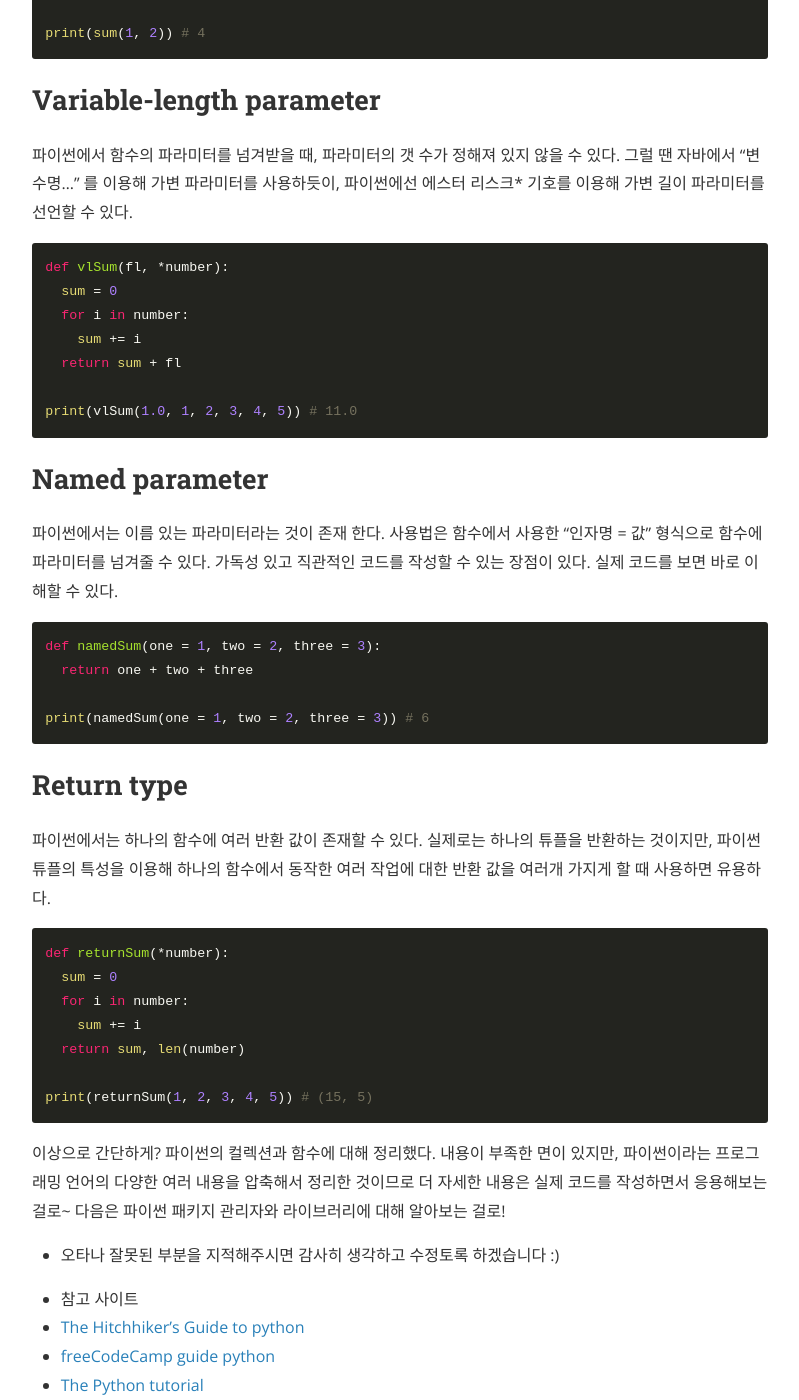
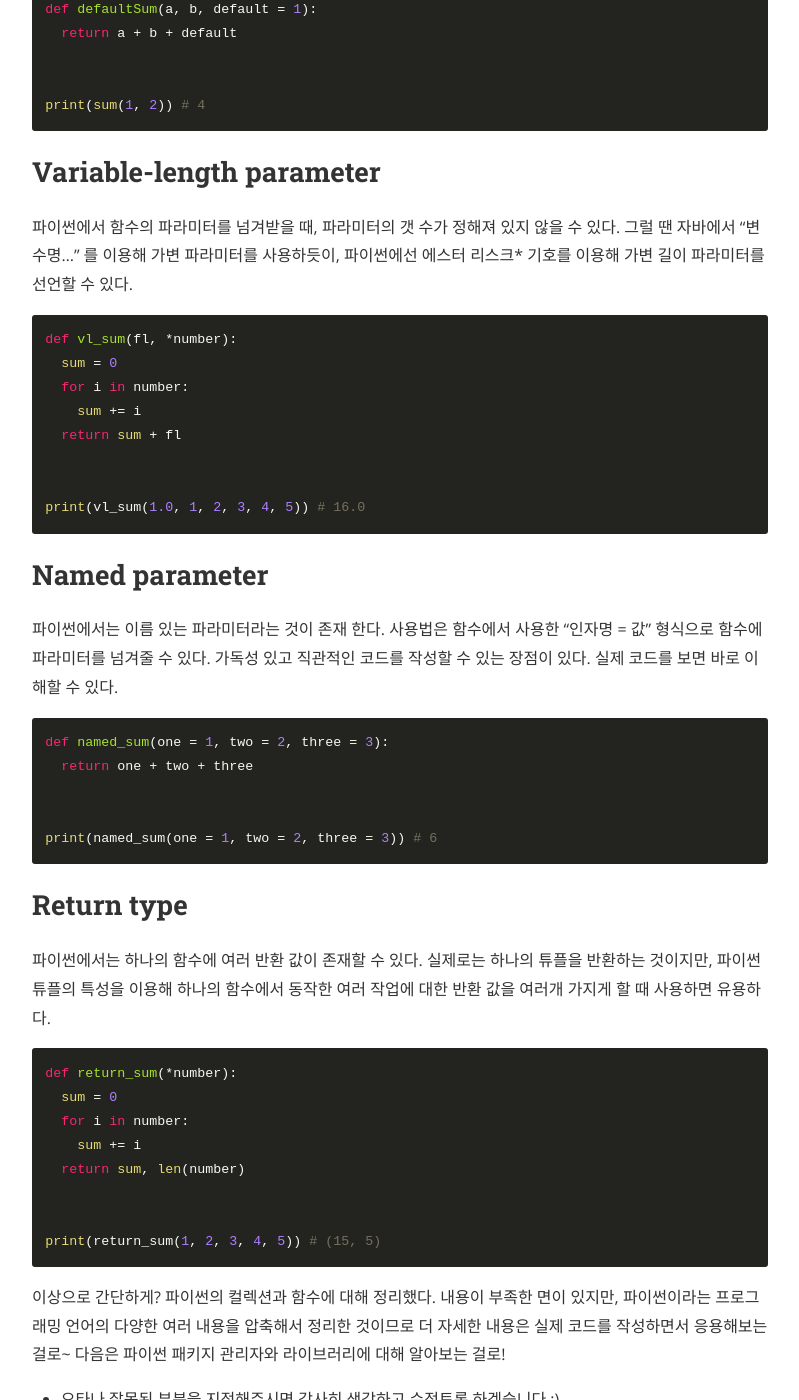
Before and after one commit to SeongJaeMoon/SeongjaeMoon.github.io, a Jekyll site: the page built from _posts/2018-03-29-python-course2.md, in a window 1280 px wide and 1400 px high, scrolled down 10714 px. Shown: the whole window, without its empty margins (240-1039 px from the left). Built offline with Jekyll 4.4.1, drawn with Linux system fonts in a browser that asks for light colours; nearby versions of some CDN libraries; comment, search, counter and statistics services are not loaded.

Commit message:
fixed something

````diff
--- a/_posts/2018-03-29-python-course2.md
+++ b/_posts/2018-03-29-python-course2.md
@@ -293,6 +293,7 @@ def gen(): # gen 함수 정의 및 yield 키워드를 통해 Generator 함수로
 
 g = gen() # generator 객체를 변수에 할당 가능
 print(next(g)) # 1
+
 for i in g:
     print(i, end='') # 2345
 
@@ -306,6 +307,7 @@ for i in g:
 def sum(a, b): # def 함수명(파라미터)
   return a + b # 반환값
 
+
 print(sum(3, 5)) # 8
 ```
 ## Default parameter
@@ -314,37 +316,41 @@ print(sum(3, 5)) # 8
 def defaultSum(a, b, default = 1):
   return a + b + default
 
+
 print(sum(1, 2)) # 4
 ```
 ## Variable-length parameter
 파이썬에서 함수의 파라미터를 넘겨받을 때, 파라미터의 갯 수가 정해져 있지 않을 수 있다. 그럴 땐 자바에서 "변수명..." 를 이용해 가변 파라미터를 사용하듯이, 파이썬에선 에스터 리스크* 기호를 이용해 가변 길이 파라미터를 선언할 수 있다.
 ```python
-def vlSum(fl, *number):
+def vl_sum(fl, *number):
   sum = 0
   for i in number:
     sum += i
   return sum + fl
 
-print(vlSum(1.0, 1, 2, 3, 4, 5)) # 11.0
+
+print(vl_sum(1.0, 1, 2, 3, 4, 5)) # 16.0
 ```
 ## Named parameter
 파이썬에서는 이름 있는 파라미터라는 것이 존재 한다. 사용법은 함수에서 사용한 "인자명 = 값" 형식으로 함수에 파라미터를 넘겨줄 수 있다. 가독성 있고 직관적인 코드를 작성할 수 있는 장점이 있다. 실제 코드를 보면 바로 이해할 수 있다.
 ```python
-def namedSum(one = 1, two = 2, three = 3):
+def named_sum(one = 1, two = 2, three = 3):
   return one + two + three
 
-print(namedSum(one = 1, two = 2, three = 3)) # 6
+
+print(named_sum(one = 1, two = 2, three = 3)) # 6
 ```
 ## Return type
 파이썬에서는 하나의 함수에 여러 반환 값이 존재할 수 있다. 실제로는 하나의 튜플을 반환하는 것이지만, 파이썬 튜플의 특성을 이용해 하나의 함수에서 동작한 여러 작업에 대한 반환 값을 여러개 가지게 할 때 사용하면 유용하다.
 ```python
-def returnSum(*number):
+def return_sum(*number):
   sum = 0
   for i in number:
     sum += i
   return sum, len(number)
 
-print(returnSum(1, 2, 3, 4, 5)) # (15, 5)
+
+print(return_sum(1, 2, 3, 4, 5)) # (15, 5)
 ```
 
 이상으로 간단하게? 파이썬의 컬렉션과 함수에 대해 정리했다. 내용이 부족한 면이 있지만, 파이썬이라는 프로그래밍 언어의 다양한 여러 내용을 압축해서 정리한 것이므로 더 자세한 내용은 실제 코드를 작성하면서 응용해보는 걸로~ 다음은 파이썬 패키지 관리자와 라이브러리에 대해 알아보는 걸로!
````
Also changed, not shown: _posts/2018-03-24-python-course1.md (+2 -2 lines), _posts/2018-03-30-ajmGPS.md (+0 -1 lines).
